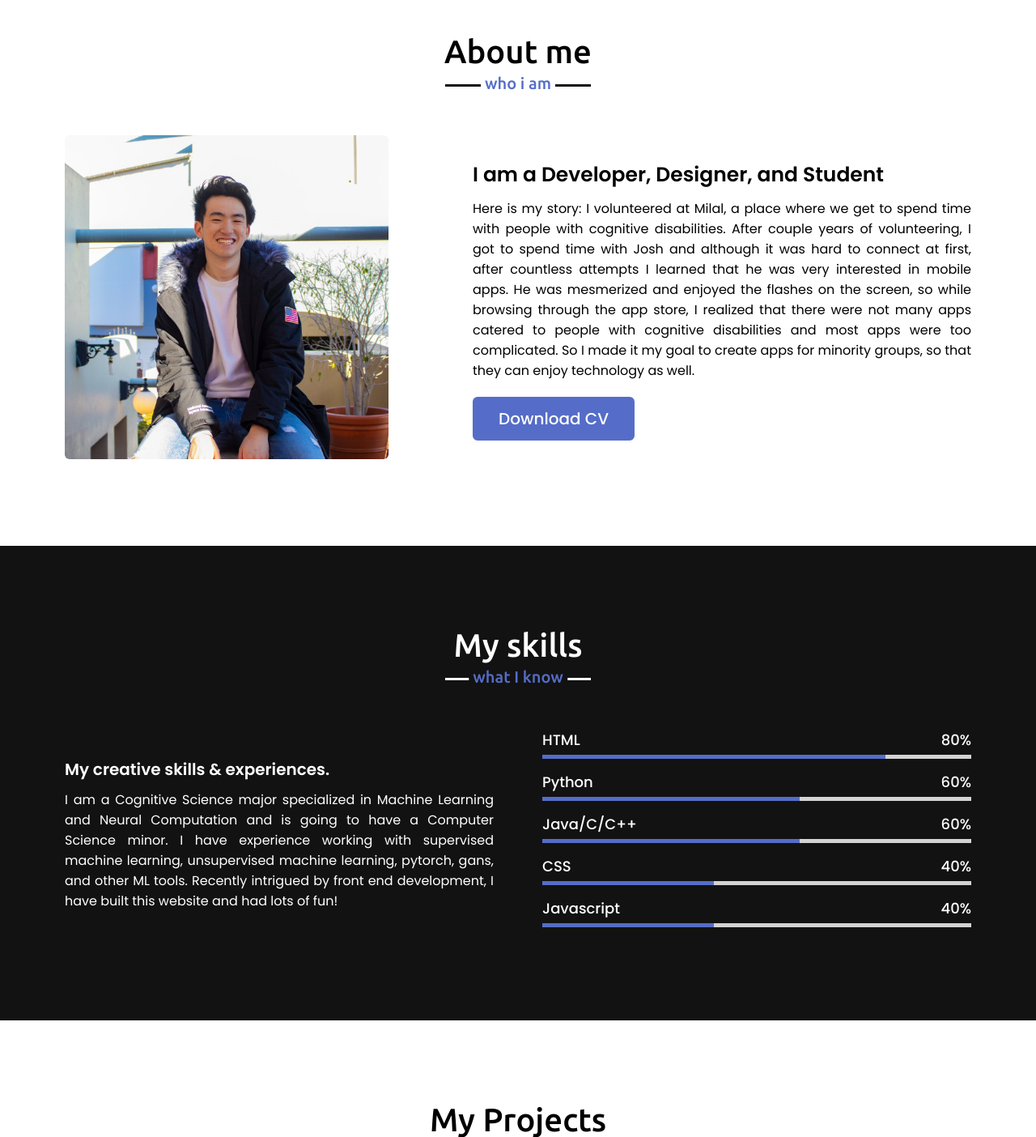
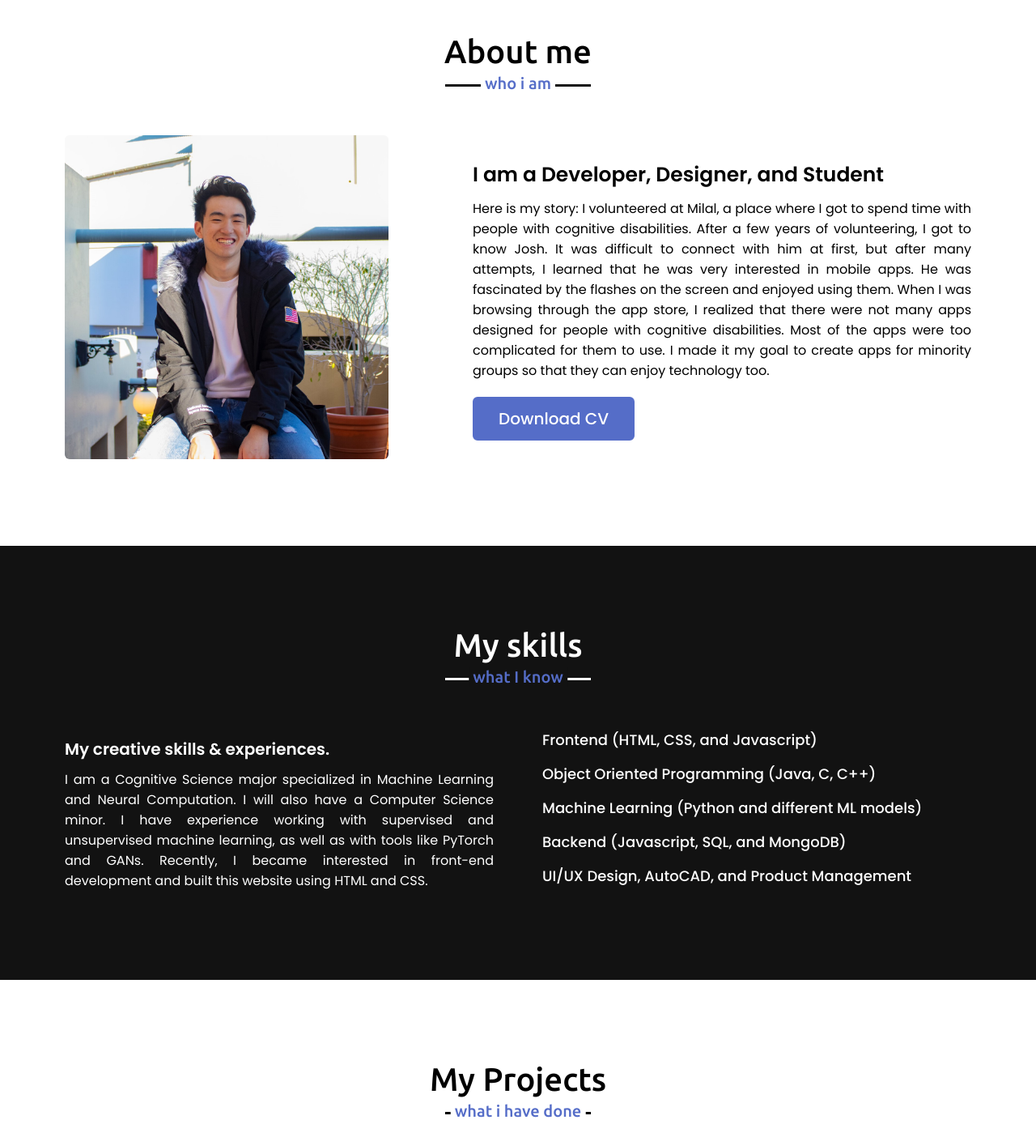
Before and after one commit to jasongeon123/website, a PHP site: page / in a window 1280 px wide. Shown: the part 859-2263 px from the top of the page at 81% size. Run offline with PHP 8.4, Linux system fonts and the light colour scheme.

Commit message:
grammer check

```diff
--- a/index.html
+++ b/index.html
@@ -58,7 +58,7 @@
                     </div>
                     <div class = "right">
                         <div class="text">I am a Developer, Designer, and Student</div>
-                        <p>Here is my story: I volunteered at Milal, a place where we get to spend time with people with cognitive disabilities. After couple years of volunteering, I got to spend time with Josh and although it was hard to connect at first, after countless attempts I learned that he was very interested in mobile apps. He was mesmerized and enjoyed the flashes on the screen, so while browsing through the app store, I realized that there were not many apps catered to people with cognitive disabilities and most apps were too complicated. So I made it my goal to create apps for minority groups, so that they can enjoy technology as well.</p>
+                        <p>Here is my story: I volunteered at Milal, a place where I got to spend time with people with cognitive disabilities. After a few years of volunteering, I got to know Josh. It was difficult to connect with him at first, but after many attempts, I learned that he was very interested in mobile apps. He was fascinated by the flashes on the screen and enjoyed using them. When I was browsing through the app store, I realized that there were not many apps designed for people with cognitive disabilities. Most of the apps were too complicated for them to use. I made it my goal to create apps for minority groups so that they can enjoy technology too.</p>
                         <a href="Images/resume.pdf" download>Download CV</a>
                     </div>
                 </div>
@@ -71,43 +71,33 @@
                 <div class="skills-content">
                     <div class="column left">
                         <div class="text">My creative skills & experiences.</div>
-                        <p>I am a Cognitive Science major specialized in Machine Learning and Neural Computation and is going to have a Computer Science minor. I have experience working with supervised machine learning, unsupervised machine learning, pytorch, gans, and other ML tools. Recently intrigued by front end development, I have built this website and had lots of fun!</p>
+                        <p>I am a Cognitive Science major specialized in Machine Learning and Neural Computation. I will also have a Computer Science minor. I have experience working with supervised and unsupervised machine learning, as well as with tools like PyTorch and GANs. Recently, I became interested in front-end development and built this website using HTML and CSS.</p>
                     </div>
                     <div class="column right">
                         <div class="bars">
                             <div class="info">
-                                <span>HTML</span>
-                                <span>80%</span>
+                                <span>Frontend (HTML, CSS, and Javascript)</span>
                             </div>
-                            <div class="line html"></div>
                         </div>
                         <div class="bars">
                             <div class="info">
-                                <span>Python</span>
-                                <span>60%</span>
+                                <span>Object Oriented Programming (Java, C, C++)</span>
                             </div>
-                            <div class="line css"></div>
                         </div>
                         <div class="bars">
                             <div class="info">
-                                <span>Java/C/C++</span>
-                                <span>60%</span>
+                                <span>Machine Learning (Python and different ML models)</span>
                             </div>
-                            <div class="line js"></div>
                         </div>
                         <div class="bars">
                             <div class="info">
-                                <span>CSS</span>
-                                <span>40%</span>
+                                <span>Backend (Javascript, SQL, and MongoDB)</span>
                             </div>
-                            <div class="line php"></div>
                         </div>
                         <div class="bars">
                             <div class="info">
-                                <span>Javascript</span>
-                                <span>40%</span>
+                                <span>UI/UX Design, AutoCAD, and Product Management</span>
                             </div>
-                            <div class="line mysql"></div>
                         </div>
                     </div>
                 </div>
--- a/stylesheet.css
+++ b/stylesheet.css
@@ -384,9 +384,6 @@ a {
     border: 5px solid #556DC8;
     transition: all 0.3s ease;
 }
-
-
-
 .contact .title::after{
     content: "get in touch";
 }
```
